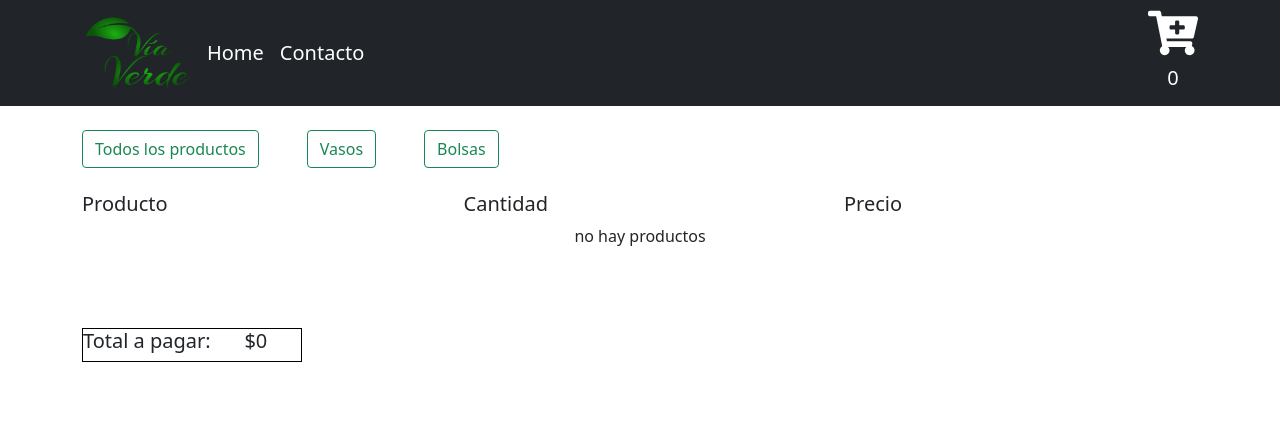
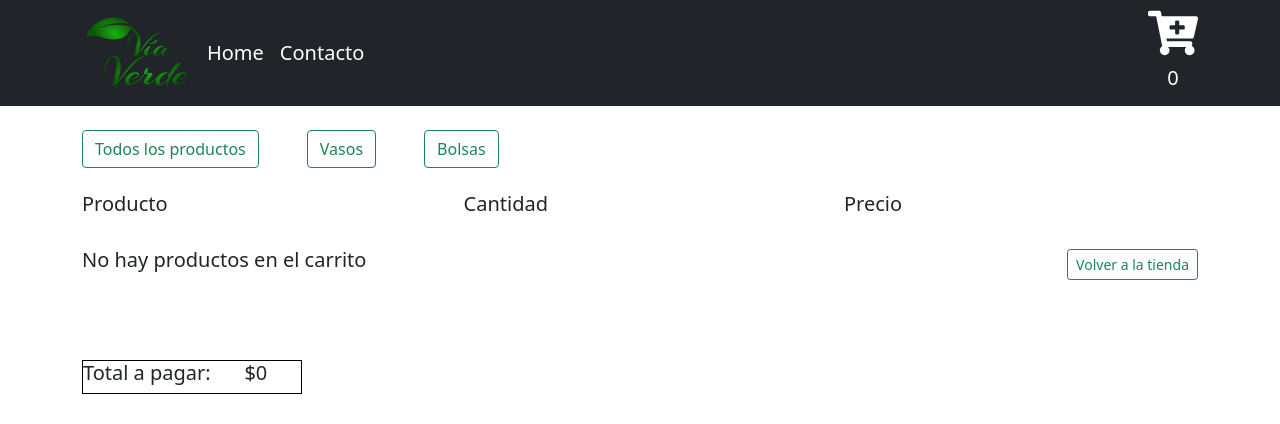
Before and after one commit to TeresitaCaneteL/ViaVerde_Canete, a React (Create React App) app: page /cart in a window 1280 px wide. Shown: the top 424 px of the page. Built offline with nearby package versions, Linux system fonts and the light colour scheme.

Commit message:
agregando cantidad a carWidget y redireccion

```diff
--- a/src/components/cart/Cart.js
+++ b/src/components/cart/Cart.js
@@ -1,6 +1,7 @@
 import React, {useContext } from 'react';
 import { CartContext } from '../context/Context.js';
 import { Container,Button,Stack} from 'react-bootstrap';
+import { NavLink } from 'react-router-dom';
 import 'bootstrap/dist/css/bootstrap.min.css';
 import './Cart.css';
 
@@ -35,7 +36,14 @@ const Cart = () => {
              </>
           )
          }
-       ):'no hay productos'}
+       ): <Stack direction="horizontal" gap="4" className="mb-6 mt-4" >
+
+          <h5 className="me-auto">No hay productos en el carrito</h5>
+       <Button as={NavLink} to={`/`} size="sm" variant="outline-success">Volver a la tienda</Button>
+       </Stack>
+
+       }
+
        <div className="cart">
        <h5 className="me-auto">Total a pagar: </h5>
        <h5 className="me-auto">${amount}</h5>
```
